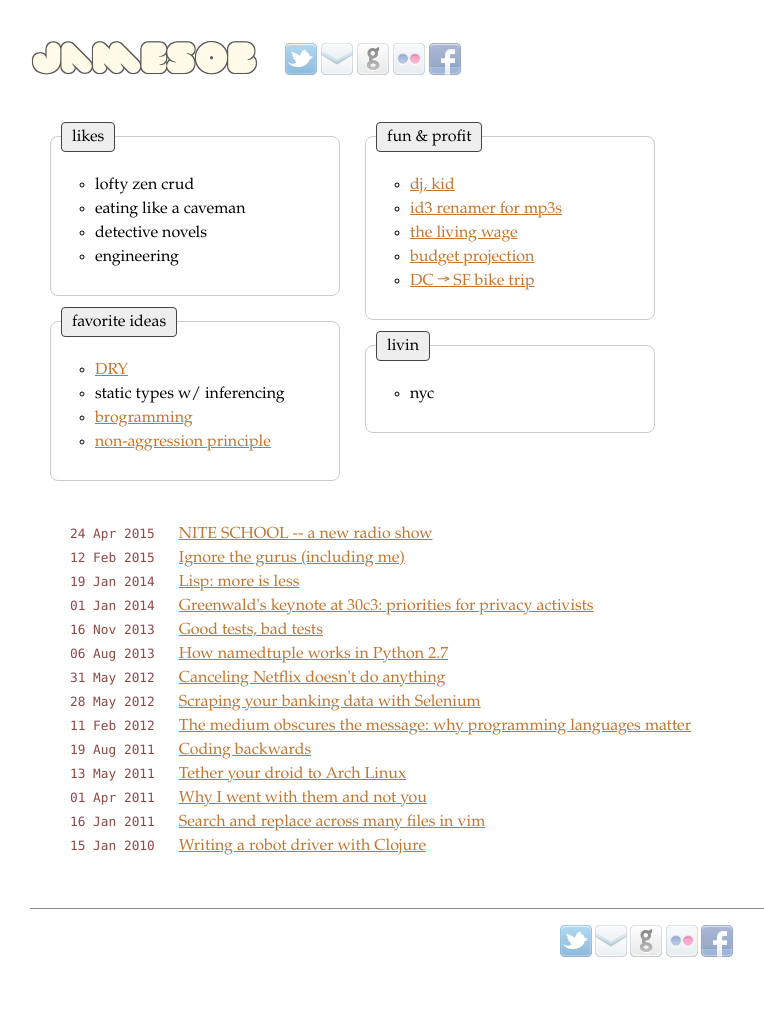
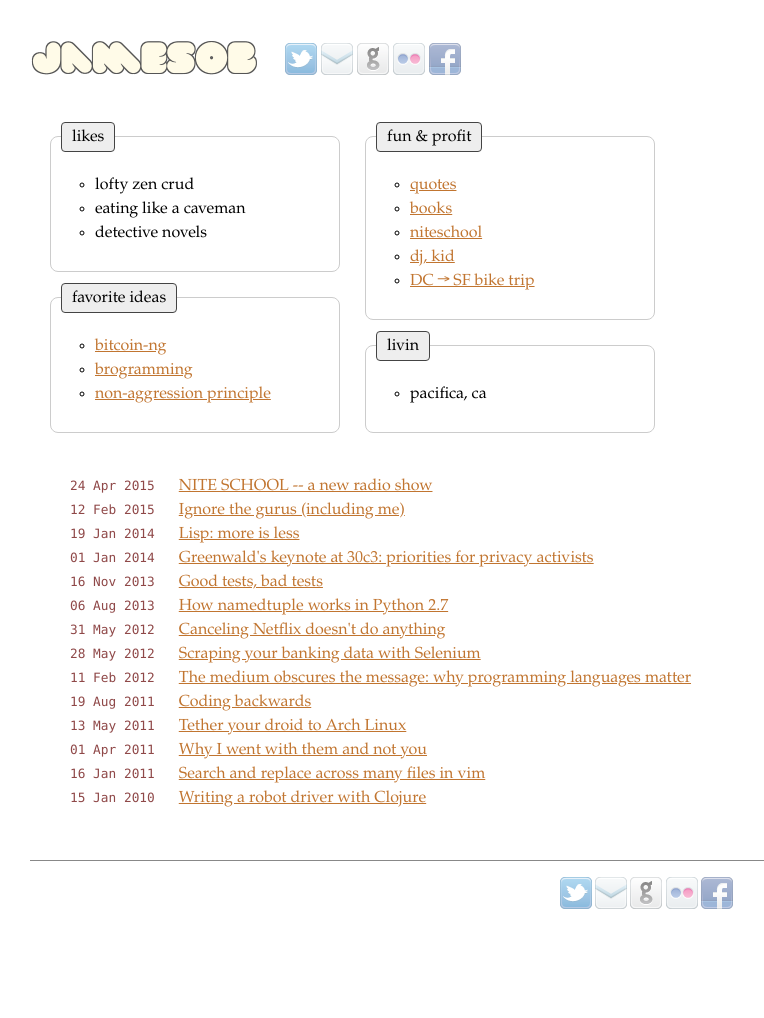
Before and after one commit to jamesob/jamesob.github.io, a Jekyll site: the page built from index.html, in a window 1280 px wide. Shown: the whole page, without its empty margins (240-1004 px from the left). Built offline with Jekyll 4.4.1, drawn with Linux system fonts in a browser that asks for light colours; after the commit the page ends 970 px from its top, so only the background shows below that.

Commit message:
Front page updates

```diff
--- a/index.html
+++ b/index.html
@@ -14,17 +14,14 @@ title: James O'Beirne
           <li>lofty zen crud</li>
           <li>eating like a caveman</li>
           <li>detective novels</li>
-          <li>engineering</li>
         </ul>
       </div>
 
       <div id="ideas" class="box">
         <div class="title">favorite ideas</div>
         <ul>
-          <li><a
-            href="http://en.wikipedia.org/wiki/Don't_repeat_yourself">DRY</a></li>
-          <li>static types w/ inferencing</li>
-          <li><a href="http://www.youtube.com/watch?v=Qi_AAqi0RZM">brogramming</a></li>
+          <li><a href="http://arxiv.org/abs/1510.02037">bitcoin-ng</a></li>
+          <li><a href="https://www.youtube.com/watch?v=BWsAQsydzR4">brogramming</a></li>
           <li><a
             href="http://en.wikipedia.org/wiki/Non-aggression_principle">non-aggression
             principle</a></li>
@@ -37,10 +34,10 @@ title: James O'Beirne
       <div id="projects" class="box">
         <div class="title">fun &amp; profit</div>
         <ul>
+          <li><a href="/quotes">quotes</a></li>
+          <li><a href="https://www.goodreads.com/user/show/16430645-jamesob">books</a></li>
+          <li><a href="http://niteschool.co/">niteschool</a></li>
           <li><a href="http://soundcloud.com/jamesob">dj, kid</a></li>
-          <li><a href="https://github.com/jamesob/id3renamer">id3 renamer for mp3s</a></li>
-          <li><a href="https://docs.google.com/spreadsheet/ccc?key=0AiR6UWzSQXH3dGtZbXp0VDFrZHphdlozSl9EX1ZVblE">the living wage</a></li>
-          <li><a href="https://github.com/jamesob/Miser">budget projection</a></li>
           <li><a href="http://ahadventure.us">DC &rarr; SF bike trip</a></li>
         </ul>
       </div>
@@ -48,7 +45,7 @@ title: James O'Beirne
       <div id="livin" class="box">
         <div class="title">livin</div>
         <ul>
-          <li>nyc</li>
+          <li>pacifica, ca</li>
         </ul>
       </div>
 
```
